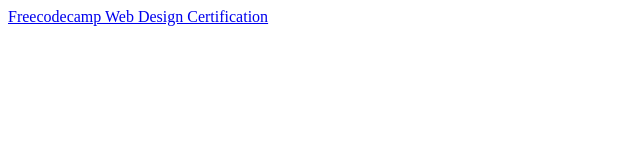
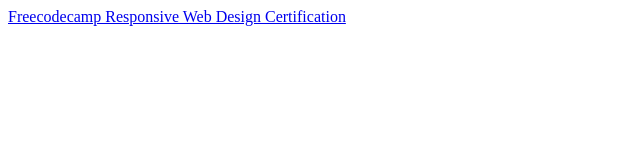
Before and after one commit to Shadou1/Shadou1.github.io, a plain HTML site: page index.html in a window 1280 px wide. Shown: the whole page, without its empty margins (0-640 px from the left). Drawn offline with Linux system fonts and the light colour scheme.

Commit message:
renamed to a more semantic name

```diff
--- a/index.html
+++ b/index.html
@@ -7,7 +7,7 @@
 </head>
 <body>
 
-    <a href="UseAllTheTagsAndAttributes/basic_html.html">Freecodecamp Web Design Certification</a>
+    <a href="UseAllTheTagsAndAttributes/basic_html.html">Freecodecamp Responsive Web Design Certification</a>
 
 </body>
 </html>
```
Also changed, not shown: Freecodecamp_Responsive_Web_Design_Cheat_Sheet/Portrait 14.png (renamed from UseAllTheTagsAndAttributes/Portrait 14.png), Freecodecamp_Responsive_Web_Design_Cheat_Sheet/Portrait 15.png (renamed from UseAllTheTagsAndAttributes/Portrait 15.png), Freecodecamp_Responsive_Web_Design_Cheat_Sheet/Portrait 3.png (renamed from UseAllTheTagsAndAttributes/Portrait 3.png), Freecodecamp_Responsive_Web_Design_Cheat_Sheet/applied_accessibility.css (renamed from UseAllTheTagsAndAttributes/applied_accessibility.css), Freecodecamp_Responsive_Web_Design_Cheat_Sheet/applied_accessibility.html (renamed from UseAllTheTagsAndAttributes/applied_accessibility.html), Freecodecamp_Responsive_Web_Design_Cheat_Sheet/applied_visual_design.css (renamed from UseAllTheTagsAndAttributes/applied_visual_design.css), Freecodecamp_Responsive_Web_Design_Cheat_Sheet/applied_visual_design.html (renamed from UseAllTheTagsAndAttributes/applied_visual_design.html), Freecodecamp_Responsive_Web_Design_Cheat_Sheet/basic_css.css (renamed from UseAllTheTagsAndAttributes/basic_css.css), Freecodecamp_Responsive_Web_Design_Cheat_Sheet/basic_css.html (renamed from UseAllTheTagsAndAttributes/basic_css.html), Freecodecamp_Responsive_Web_Design_Cheat_Sheet/basic_html.css (renamed from UseAllTheTagsAndAttributes/basic_html.css), Freecodecamp_Responsive_Web_Design_Cheat_Sheet/basic_html.html (renamed from UseAllTheTagsAndAttributes/basic_html.html), Freecodecamp_Responsive_Web_Design_Cheat_Sheet/css_flexbox.css (renamed from UseAllTheTagsAndAttributes/css_flexbox.css), Freecodecamp_Responsive_Web_Design_Cheat_Sheet/css_flexbox.html (renamed from UseAllTheTagsAndAttributes/css_flexbox.html), Freecodecamp_Responsive_Web_Design_Cheat_Sheet/css_grid.css (renamed from UseAllTheTagsAndAttributes/css_grid.css), 3 more files.
